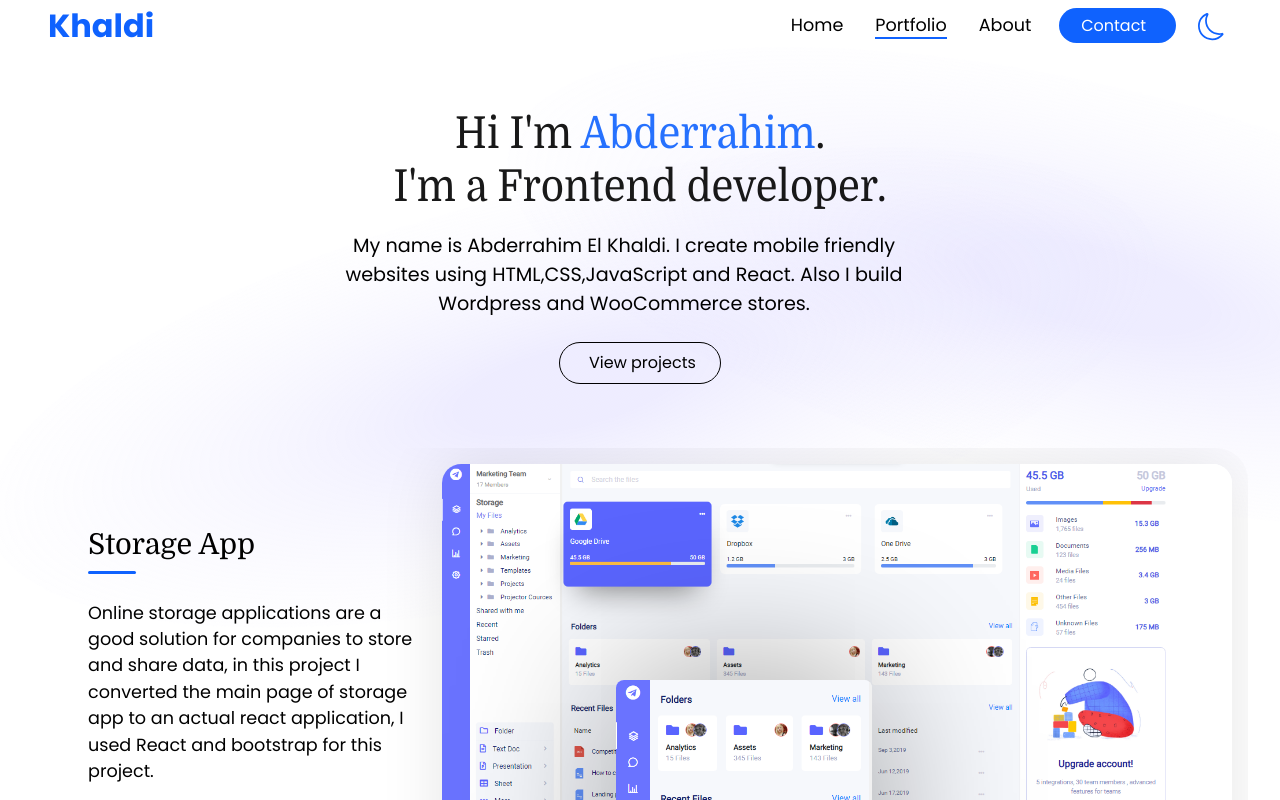
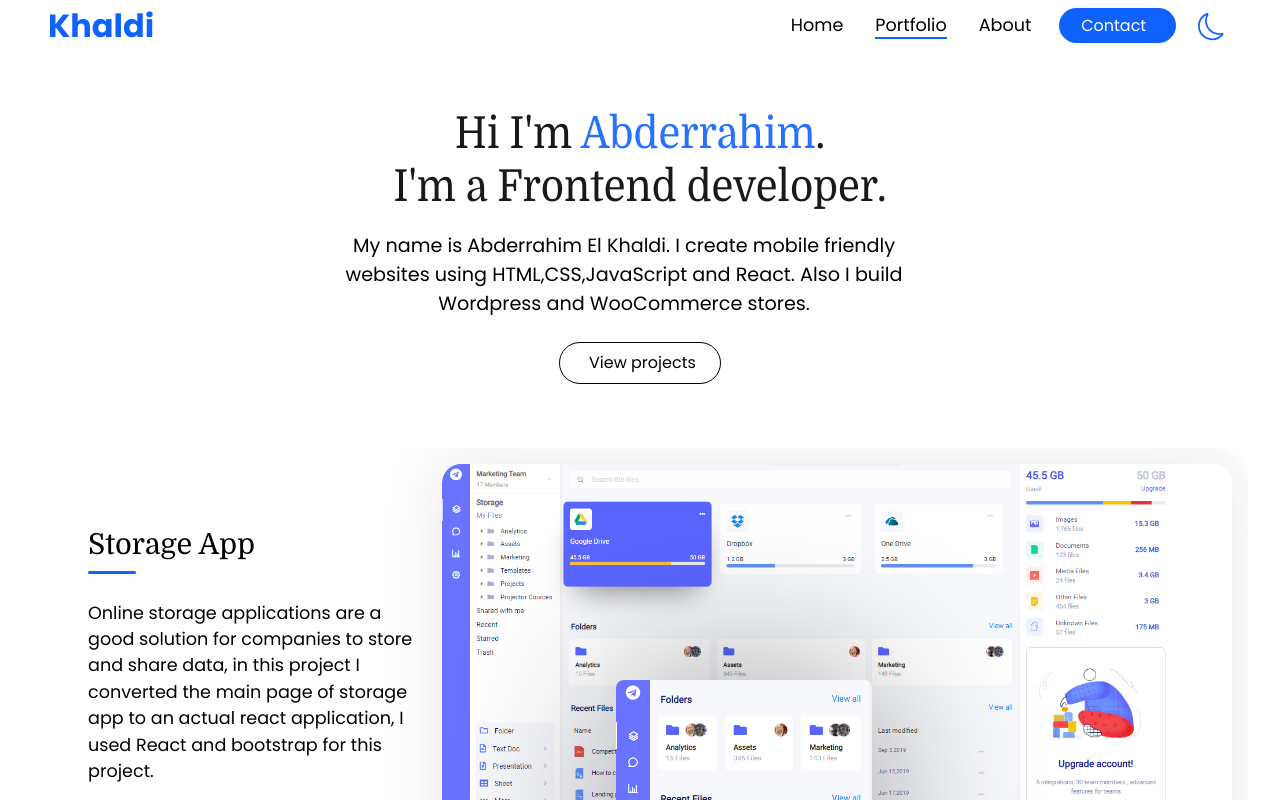
Before and after one commit to devkhaldi/portfolio, a React (Create React App) app: page /portfolio in a window 1280 px wide. Shown: the top 800 px of the page. Built offline with nearby package versions, Linux system fonts and the light colour scheme.

Commit message:
remove ellipses portfolio hero

```diff
--- a/src/home/Hero.js
+++ b/src/home/Hero.js
@@ -26,9 +26,9 @@ const Hero = () => {
     }, 400)
   }
 
-  useEffect(() => {
-    // rotateEllipse()
-  }, [])
+  // useEffect(() => {
+  //   // rotateEllipse()
+  // }, [])
   return (
     <section className='hero'>
       {/* <img src={ellipse1} className='ellipse1' id='ellipse1' alt='ellipse1' />
--- a/src/portfolio/Hero.js
+++ b/src/portfolio/Hero.js
@@ -20,14 +20,14 @@ const Hero = () => {
     }, 400)
   }
 
-  useEffect(() => {
-    rotateEllipse()
-  }, [])
+  // useEffect(() => {
+  //   // rotateEllipse()
+  // }, [])
 
   return (
     <section id='portfolio-hero' className='hero portfolio-hero'>
-      <img src={ellipse1} className='ellipse1' id='ellipse1' alt='ellipse1' />
-      <img src={ellipse1} className='ellipse2' id='ellipse2' alt='ellipse2' />
+      {/* <img src={ellipse1} className='ellipse1' id='ellipse1' alt='ellipse1' />
+      <img src={ellipse1} className='ellipse2' id='ellipse2' alt='ellipse2' /> */}
       {/* <img src={ellipse1} className='ellipse3' id='ellipse3' alt='ellipse3' /> */}
       <div className='hero-text my-container'>
         {/* <div className='hero-illustration'>
```
